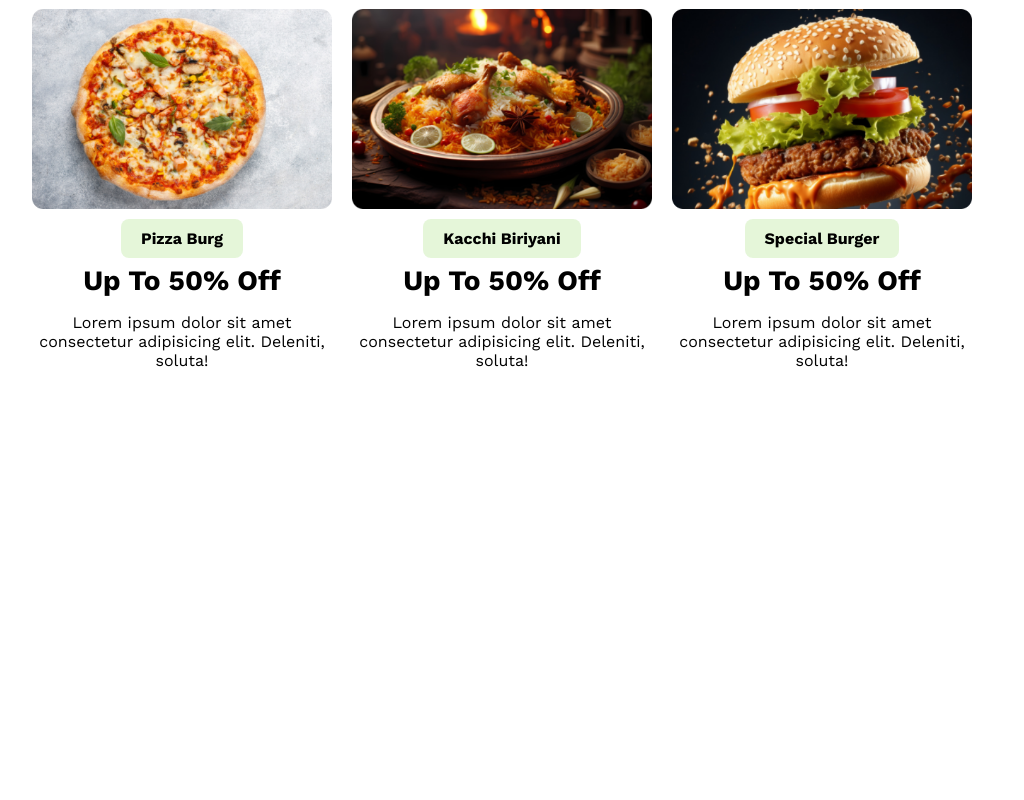
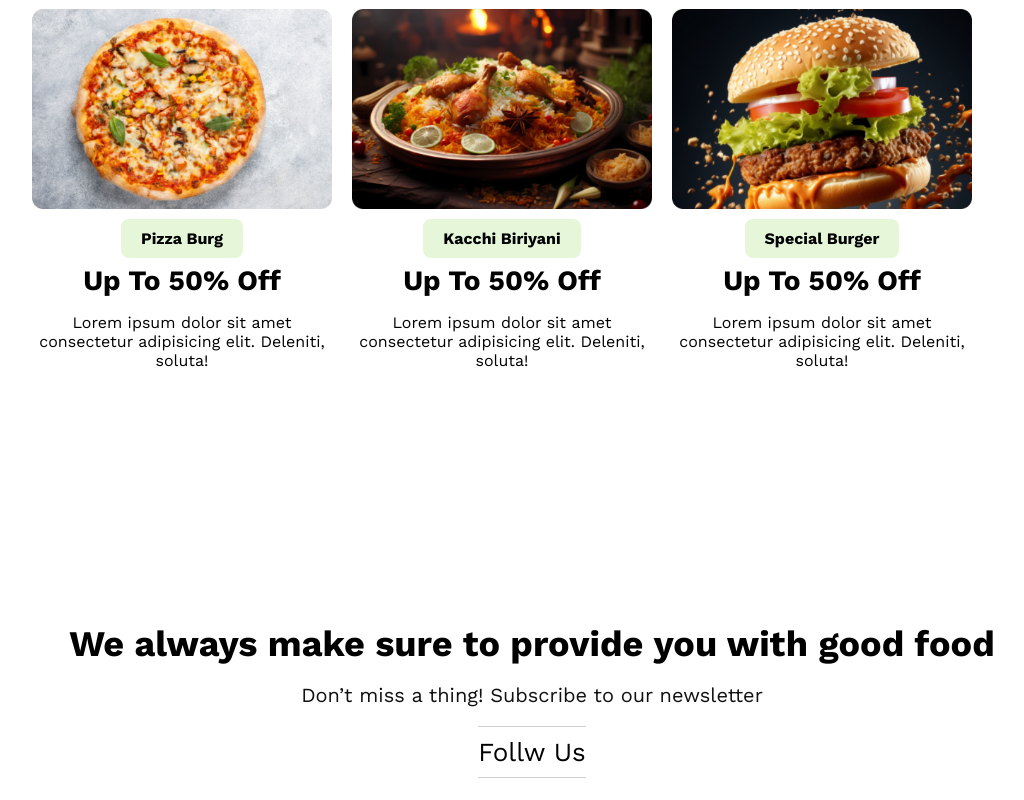
Before and after one commit to HabiburRahman02/Good-Food-restaurant, a plain HTML site: page index.html in a window 1280 px wide. Shown: the part 848-1648 px from the top of the page, without its empty margins (108-1132 px from the left). Before the commit the page ends 1318 px from the top, so only its background shows below. Drawn offline with nearby package versions, Linux system fonts and the light colour scheme.

Commit message:
added a footer

```diff
--- a/index.html
+++ b/index.html
@@ -51,8 +51,12 @@
             </div>
         </section>
     </main>
-    <footer>
-
+    <footer class="footer-container">
+        <div class="footer-content">
+           <h1 class="title">We always make sure to provide you with good food</h1>
+           <p class="des">Don’t miss a thing! Subscribe to our newsletter</p>
+           <span class="social">Follw Us</span>
+        </div>
     </footer>
 </body>
 
--- a/styles/style.css
+++ b/styles/style.css
@@ -108,8 +108,45 @@ body {
     font-weight: bold;
 }
 
-.cart-container .cart .discount{
+.cart-container .cart .discount {
     margin-top: 16px;
     margin-bottom: 16px;
     font-size: 28px;
 }
+
+/* footer style */
+.footer-container {
+    /* background: linear-gradient(rgba(163, 155, 155, 0.6), rgba(243, 236, 236, 0.4)),
+    url('/assets/social-bg.png'); */
+    height: 450px;
+    width: 100%;
+    background-repeat: no-repeat;
+    background-size: cover;
+    background-position: center;
+    display: flex;
+    justify-content: center;
+    align-items: center;
+}
+
+.footer-container .footer-content {
+    text-align: center;
+}
+
+.footer-container .footer-content .title {
+    font-size: 36px;
+    margin-bottom: 18px;
+}
+
+.footer-container .footer-content .des {
+    margin-bottom: 30px;
+    color: rgb(16, 16, 16);
+    font-size: 20px;
+}
+
+.footer-container .footer-content .social {
+    font-size: 26px;
+    width: 1000px;
+    padding: 10px 0;
+    border-bottom: 1px solid rgba(16, 16, 16, 0.2);
+    border-top: 1px solid rgba(16, 16, 16, 0.2);
+}
```
